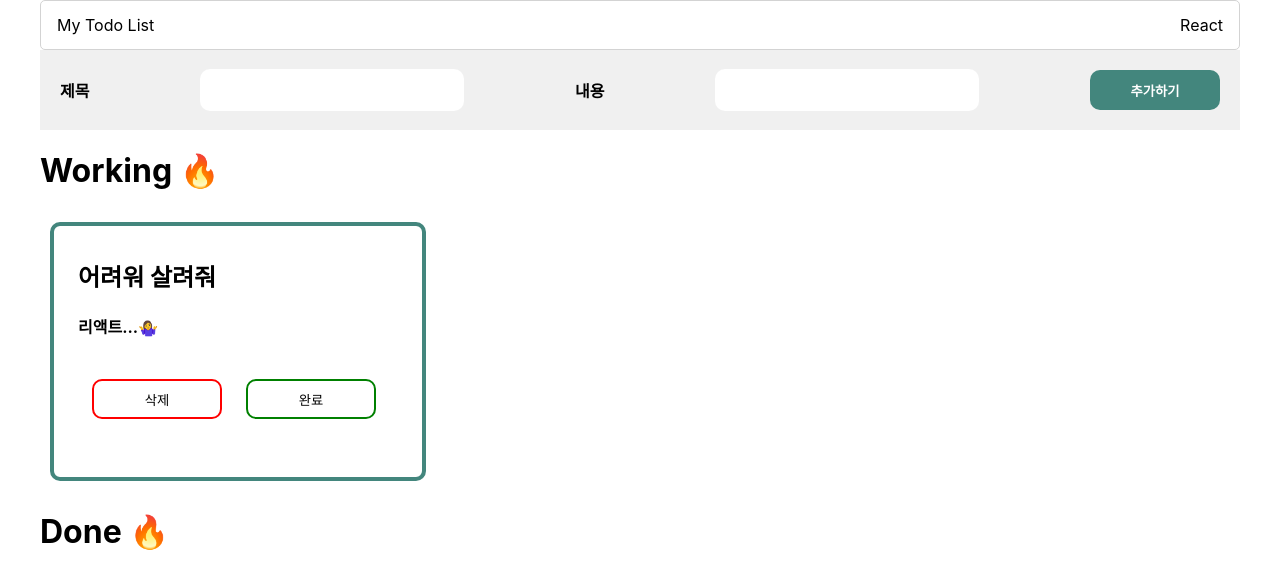
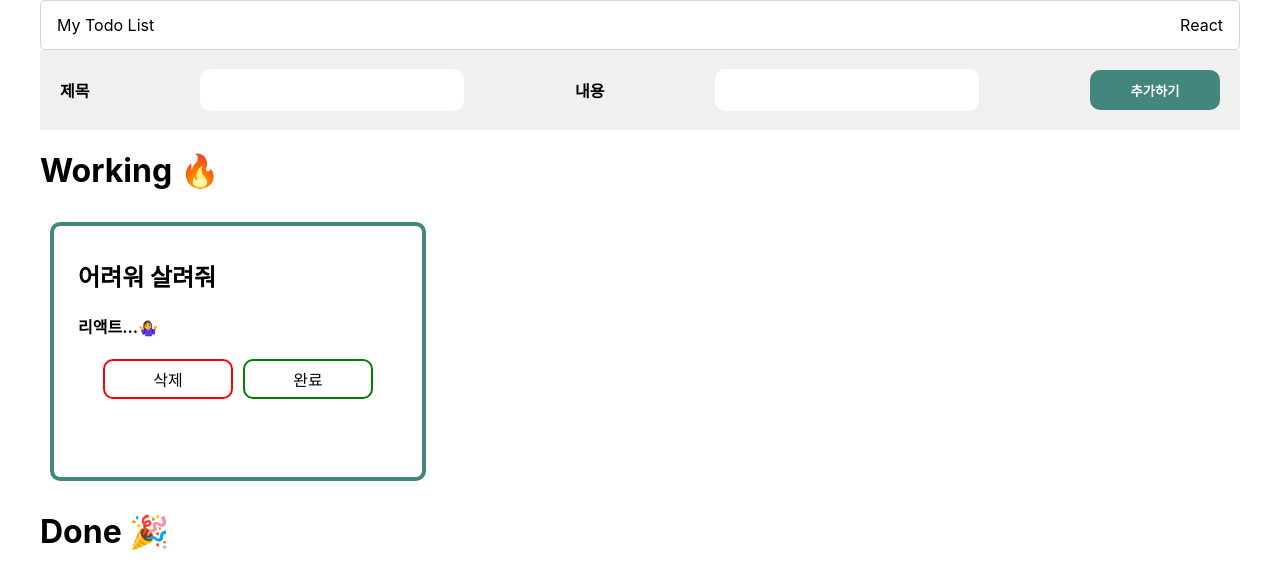
Before and after one commit to LJS0000/todolist, a React (Create React App) app: page / in a window 1280 px wide. Shown: the top 588 px of the page. Built offline with nearby package versions, Linux system fonts and the light colour scheme.

Commit message:
컴포넌트를 분리하려고 노력은 했음

```diff
--- a/src/components/list/List.jsx
+++ b/src/components/list/List.jsx
@@ -1,6 +1,6 @@
 import React from "react";
 import "./style.css";
-import Todo from "../todo/Todo";
+import '~bulma/sass/utilities/_all.sass';
 
 function List({todos, setTodos}) {
 
@@ -16,7 +16,6 @@ function List({todos, setTodos}) {
                 <div className="todo" key={todo.id}>
                   <h2>{todo.title}</h2>
                   <h4>{todo.body}</h4>
-                  {/* <Todo todos={todos} setTodos={setTodos} todo={todo}/> */}
                   <div className="buttons">
                     <button className="todo-delete-button button"
                       onClick={()=>
@@ -44,7 +43,7 @@ function List({todos, setTodos}) {
                         )
             })}
           </div>
-           <h1>Done 🔥</h1>
+           <h1>Done 🎉</h1>
           <div className="Wrap">
             {todos
             .filter((todo) => todo.isDone)
--- a/src/components/todo/Todo.jsx
+++ b/src/components/todo/Todo.jsx
@@ -1,9 +1,6 @@
-import { useState } from "react";
 import "./style.css";
 
 function Todo({todos, todo, setTodos}) {
-
-// console.log(todos)
 
   return (
     <div className="buttons">
--- a/src/components/todo/style.css
+++ b/src/components/todo/style.css
@@ -4,6 +4,14 @@
 
     width: 270px;
     padding: 12px 24px 24px 24px;
+}
+
+.buttons {
+    width: 280px;
+    margin: auto;
+
+    display: flex;
+    justify-content: space-around;
 }
 
 .button{
@@ -14,7 +22,7 @@
     width: 130px;
     height: 40px;
 
-    margin: 20px 10px 0px 14px;
+    font-size: 1em;
 
 }
 
```
